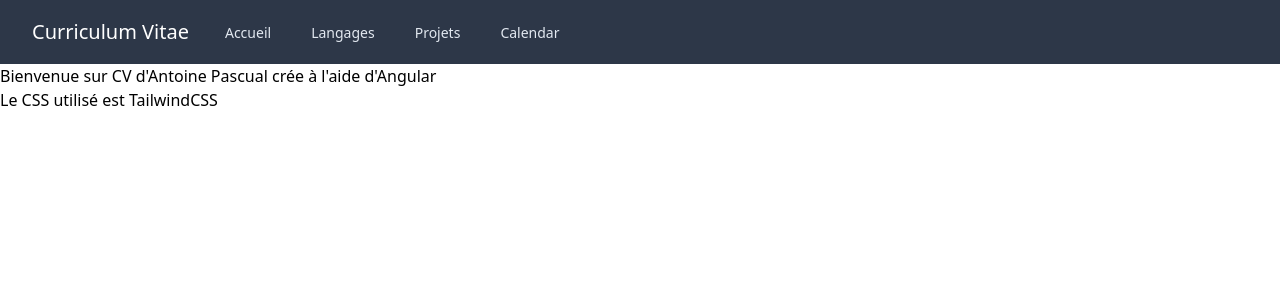
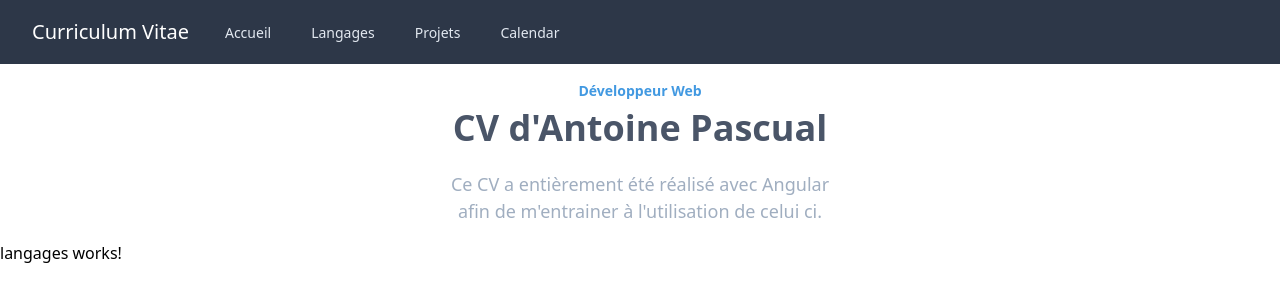
Before and after one commit to Flashtheorie/Curriculum-Vitae-en-Angular, an Angular app: page / in a window 1280 px wide. Shown: the top 302 px of the page. Built offline with nearby package versions, Linux system fonts and the light colour scheme.

Commit message:
Modification de la page d'accueil

```diff
--- a/src/app/app.component.html
+++ b/src/app/app.component.html
@@ -1,4 +1,13 @@
 <app-navbar></app-navbar>
-<h1>Bienvenue sur {{title}}</h1>
 
-Le CSS utilisé est {{css}}
+
+
+
+<div class="header py-4 dark:bg-gray-700">
+    <p class="text-center text-sm font-bold text-blue-500">Développeur Web</p>
+    <h1 class="text-4xl md:text-4xl text-center text-gray-700 dark:text-white font-extrabold">{{title}}</h1>
+    <p class="max-w-2xl text-gray-500 dark:text-white text-center md:mx-auto mx-4 mt-4 text-sm md:text-lg">Ce CV a entièrement été réalisé avec Angular<br> afin de m'entrainer à l'utilisation de celui ci.</p>
+  </div>
+
+
+<app-langages></app-langages>
--- a/src/app/app.component.ts
+++ b/src/app/app.component.ts
@@ -6,6 +6,6 @@ import { Component } from '@angular/core';
   styleUrls: ['./app.component.css']
 })
 export class AppComponent {
-  title = `CV d'Antoine Pascual crée à l'aide d'Angular`;
+  title = `CV d'Antoine Pascual`;
   css = `TailwindCSS`;
 }
--- a/src/app/app.module.ts
+++ b/src/app/app.module.ts
@@ -4,11 +4,13 @@ import { BrowserModule } from '@angular/platform-browser';
 import { AppRoutingModule } from './app-routing.module';
 import { AppComponent } from './app.component';
 import { NavbarComponent } from './navbar/navbar.component';
+import { LangagesComponent } from './langages/langages.component';
 
 @NgModule({
   declarations: [
     AppComponent,
-    NavbarComponent
+    NavbarComponent,
+    LangagesComponent
   ],
   imports: [
     BrowserModule,
--- /dev/null
+++ b/src/app/langages/langages.component.html
@@ -0,0 +1 @@
+<p>langages works!</p>
--- /dev/null
+++ b/src/app/langages/langages.component.ts
@@ -0,0 +1,15 @@
+import { Component, OnInit } from '@angular/core';
+
+@Component({
+  selector: 'app-langages',
+  templateUrl: './langages.component.html',
+  styleUrls: ['./langages.component.css']
+})
+export class LangagesComponent implements OnInit {
+
+  constructor() { }
+
+  ngOnInit(): void {
+  }
+
+}
--- a/src/app/navbar/navbar.component.html
+++ b/src/app/navbar/navbar.component.html
@@ -30,7 +30,7 @@
         </div>
         <div class="flex-1 flex items-center justify-center sm:items-stretch sm:justify-start">
           <div class="flex-shrink-0 flex items-center">
-            <span class="text-xl text-white">Curriculum Vitae</span>
+           <a href="/home"><span class="text-xl text-white">Curriculum Vitae</span></a>
           </div>
           <div class="hidden sm:block sm:ml-6">
             <div class="flex space-x-4">
@@ -45,4 +45,3 @@
             </div>
           </div>
         </div>
-        <div class="absolute inset-y-0 right-0 flex items-center pr-2 sm:static sm:inset-auto sm:ml-6 sm:pr-0">
```
Also changed, not shown: src/app/langages/langages.component.css (added), 1 other file (tests, documents, lock files or other folders).
